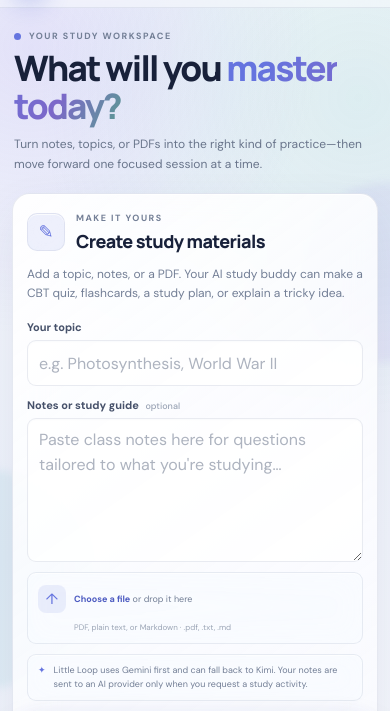
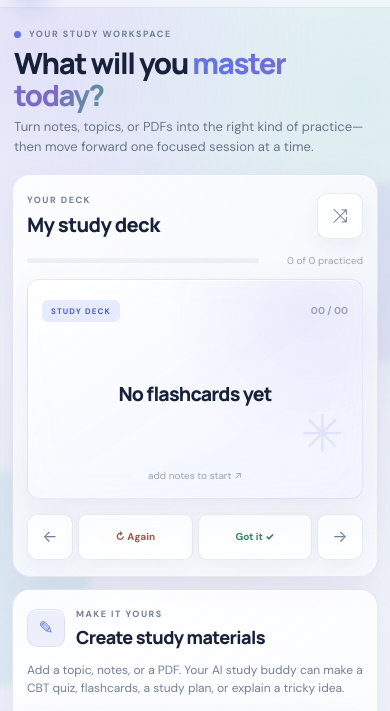
Before and after one commit to KEN001-Z/FUN, a website: page index.html in a window 390 px wide. Shown: the part 54-765 px from the top of the page. Drawn offline with Linux system fonts and the light colour scheme.

Commit message:
Improve mobile study experience
Co-authored-by: Copilot <223556219+Copilot@users.noreply.github.com>

```diff
--- a/style.css
+++ b/style.css
@@ -1021,21 +1021,22 @@ h1 {
 
   .intro,
   .cbt-intro {
-    min-height: 152px;
-    padding: 22px 2px 18px;
+    min-height: 0;
+    padding: 20px 2px 16px;
   }
 
   h1 {
     max-width: 520px;
-    margin-top: 8px;
-    font-size: clamp(29px, 9vw, 40px);
-    line-height: 1.08;
-    letter-spacing: -1.8px;
+    margin: 7px 0 6px;
+    font-size: clamp(28px, 7.5vw, 34px);
+    line-height: 1.1;
+    letter-spacing: -1.4px;
   }
 
   .intro-text {
     max-width: 520px;
-    font-size: 12px;
+    font-size: 13px;
+    line-height: 1.55;
   }
 
   .workspace,
@@ -1044,12 +1045,12 @@ h1 {
   }
 
   .create-panel {
-    order: 1;
+    order: 2;
     min-height: 0;
   }
 
   .study-panel {
-    order: 2;
+    order: 1;
   }
 
   .create-panel,
@@ -1101,11 +1102,35 @@ h1 {
   }
 
   .flashcard {
-    min-height: 248px;
+    min-height: 220px;
+  }
+
+  .card-decoration {
+    position: absolute;
+    right: 18px;
+    bottom: 38px;
+    display: block;
+    color: rgba(101, 116, 223, .12);
+    font-size: 52px;
+    line-height: 1;
+  }
+
+  .create-description {
+    font-size: 12px;
+    line-height: 1.55;
+  }
+
+  .quiz-question {
+    margin: 16px auto 14px;
+    font-size: clamp(18px, 5vw, 21px);
+  }
+
+  .cbt-question-card .quiz-option {
+    font-size: 13px;
   }
 
   .card-content {
-    font-size: clamp(19px, 6vw, 25px);
+    font-size: clamp(18px, 5vw, 21px);
   }
 
   .study-controls {
@@ -1191,7 +1216,7 @@ h1 {
   }
 
   h1 {
-    font-size: 29px;
+    font-size: 28px;
   }
 
   .create-heading h2,
```
